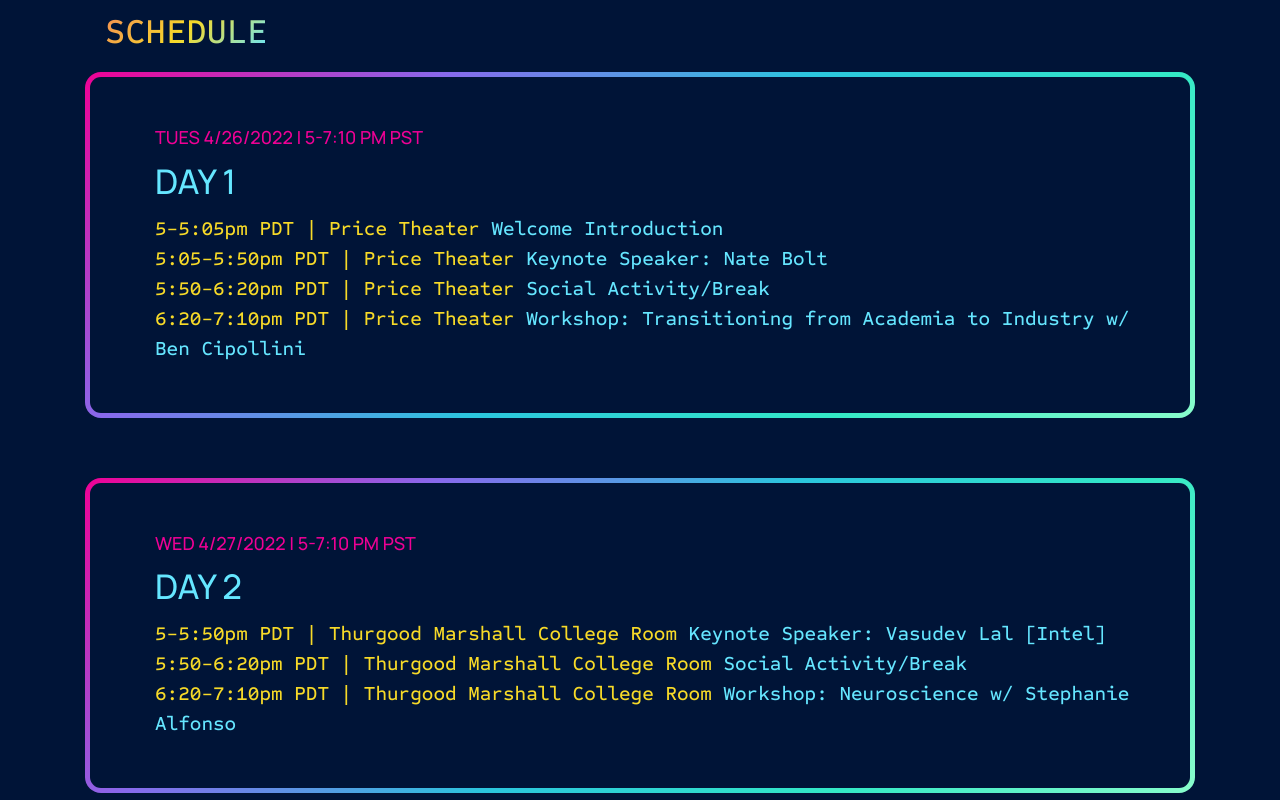
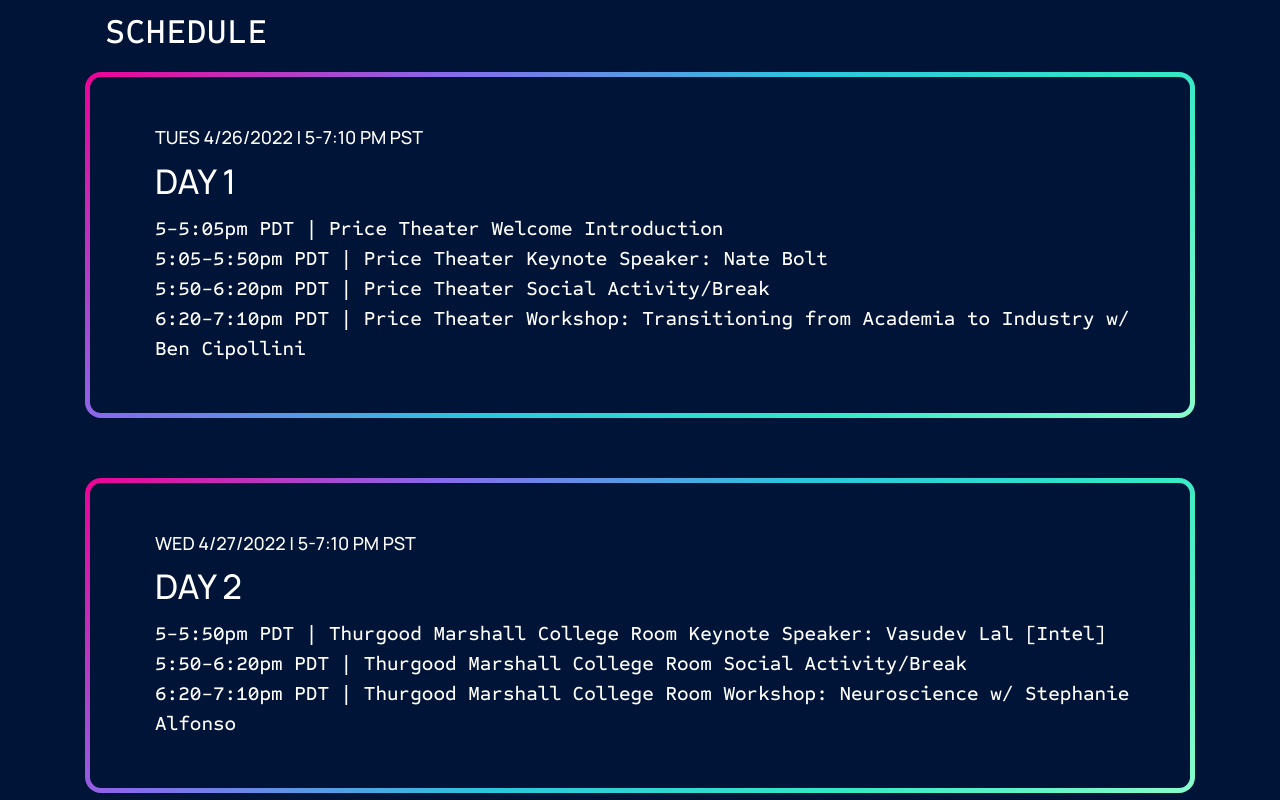
Before and after one commit to CSSA-UCSD/conference2023, a React (Create React App) app: page / in a window 1280 px wide. Shown: the part 1240-2040 px from the top of the page. Built offline with nearby package versions, Linux system fonts and the light colour scheme; a web font is replaced by a local one.

Commit message:
Added accent colors, removed gradient headings

```diff
--- a/src/style/base/_base.scss
+++ b/src/style/base/_base.scss
@@ -16,8 +16,13 @@ $body-font: 'Sometype Mono', sans-serif;
 $primary-light: #001437;
 $night-ocean: #2d10a4;
 $digital-blue: #0484fb;
-$primary-dark: #65e6ff;
-$accent-1: #f7da28;
+
+// 2023 colors
+$primary-dark: #ffffff;
+$accent-1: #D7009B;
+$accent-2: #FF7BDA;
+$accent-3: #39FFB8;
+$accent-4: #01DFED;
 
 $gradient-c-1: #EF0195;
 $gradient-c-2: #876AEC;
@@ -31,9 +36,10 @@ $gradient-w-4: #FBCA49;
 $gradient-w-5: #F48D54;
 
 // old accents
-$accent-2: #FE2047;
-$accent-3: #FEC60F;
-$accent-4: #FF007B;
+//$accent-1: #f7da28;
+//$accent-2: #FE2047;
+//$accent-3: #FEC60F;
+//$accent-4: #FF007B;
 
 // body colors
 body {
--- a/src/style/pages/_home.scss
+++ b/src/style/pages/_home.scss
@@ -15,11 +15,13 @@ img {
 }
 
 
+/*
 .header-gradient {
     background: -webkit-linear-gradient(135deg, $primary-dark, $accent-1, $gradient-w-5);
     -webkit-background-clip: text;
     -webkit-text-fill-color: transparent;
 }
+*/
 
 /* Styling for Schedule Section */
 .schedule {
@@ -52,7 +54,7 @@ img {
         }
         h4 {
             font-size: 0.9rem;
-            color: $gradient-c-1;
+            color: $primary-dark;
         }
 
     }
@@ -118,6 +120,7 @@ img {
             font-weight: lighter;
         }
 
+        /*
         @keyframes color-change {
             0% { background: -webkit-linear-gradient(135deg, $gradient-w-5, $gradient-c-1, $gradient-c-4, $gradient-w-5, $gradient-c-1, $gradient-c-4);
                 -webkit-background-clip: text;
@@ -165,9 +168,11 @@ img {
             90% { background: -webkit-linear-gradient(135deg, $gradient-c-1, $gradient-c-2, $gradient-c-3, $gradient-c-4, $gradient-c-5, $gradient-w-1, $gradient-w-2, $gradient-w-3, $gradient-w-4, $gradient-w-5);
                 -webkit-background-clip: text;
                 -webkit-text-fill-color: transparent;}
-                */
+
         }
+        */
 
+        /*
         .home-header-gradient {
             //background: -webkit-linear-gradient(135deg, $accent-1, $gradient-c-1, $gradient-w-5);
                 //animation: color-change 3s infinite;
@@ -178,6 +183,7 @@ img {
                 -webkit-text-fill-color: transparent;
                 transition: all ease;
         }
+        */
     }
     &-img {
         img {
--- a/src/style/pages/_schedule.scss
+++ b/src/style/pages/_schedule.scss
@@ -10,7 +10,7 @@
             }
         }
         span {
-            color: $accent-1;
+            color: $primary-dark;
         }
         .sidebar {
             z-index: 100;
@@ -56,7 +56,7 @@
                     border-radius: 1rem;
                     border: solid 3px $gradient-c-1;
                     padding: 0.25rem 1.5rem;
-                    color: $gradient-c-1;
+                    color: $accent-1;
 
                     @media (min-width: 995px) {
                         padding: 0.25rem 4.5rem;
--- a/src/style/pages/_speakers.scss
+++ b/src/style/pages/_speakers.scss
@@ -43,14 +43,13 @@
                 font-weight: 500;
                 font-family: $body-font;
 
-                background: -webkit-linear-gradient(135deg, $accent-1, $primary-dark);
-                // background: -webkit-linear-gradient(135deg, $gradient-c-5, $gradient-c-3, $gradient-c-2);
+                //background: -webkit-linear-gradient(135deg, $accent-1, $primary-dark);
+                background: $primary-dark;
                 -webkit-background-clip: text;
                 -webkit-text-fill-color: transparent;
             }
             p {
-                // color: $gradient-c-5;
-                color: $accent-1;
+                color: $primary-dark;
             }
         }
     }
@@ -72,11 +71,11 @@
                 font-size: 0.75rem;
                 padding: 1rem 0 0;
                 margin: 0;
-                color: $accent-1;
+                color: $primary-dark;
             }
             &-link {
                 text-decoration: underline;
-                color: $accent-1;
+                color: $primary-dark;
                 &:hover {
                     color: $digital-blue;
                 }
```
